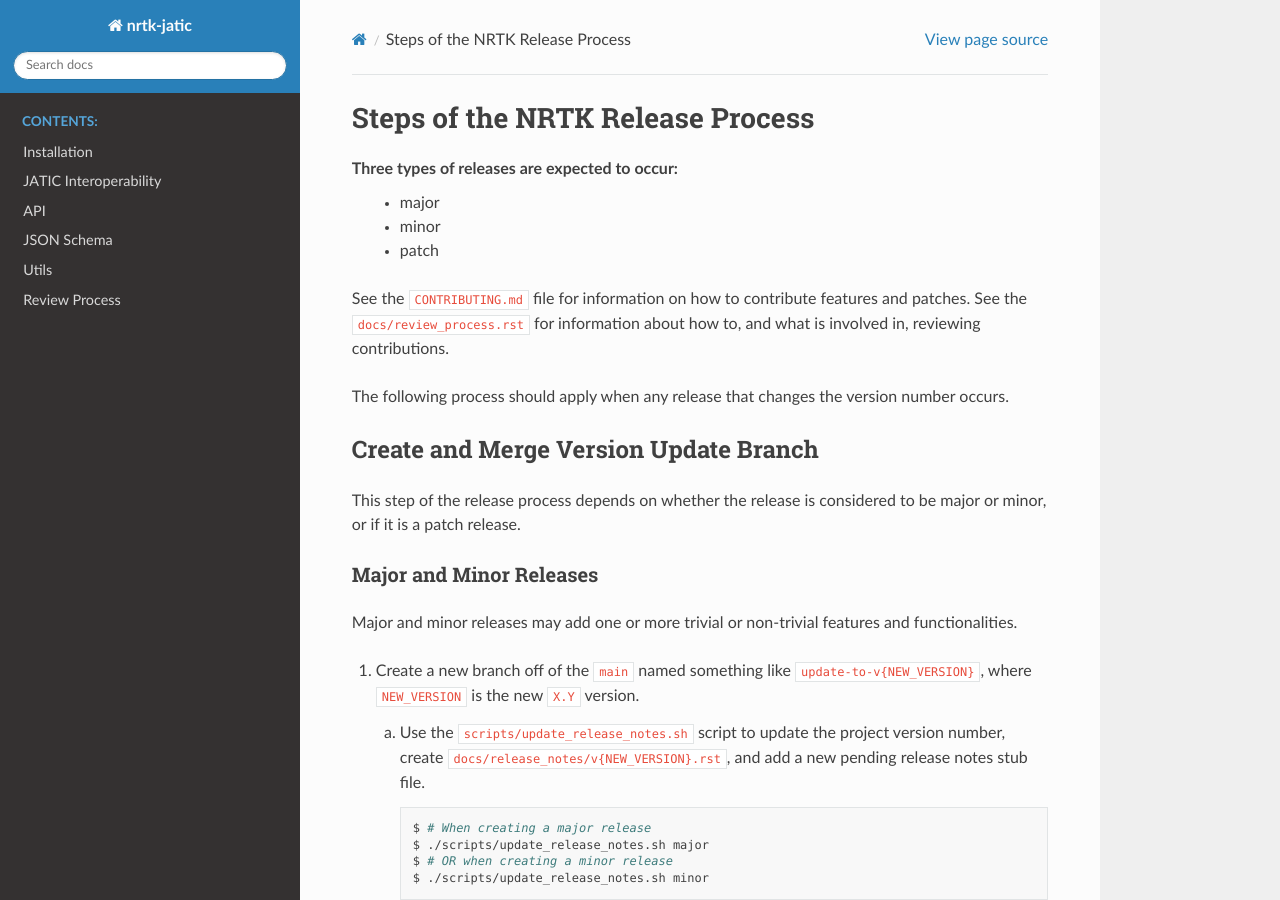
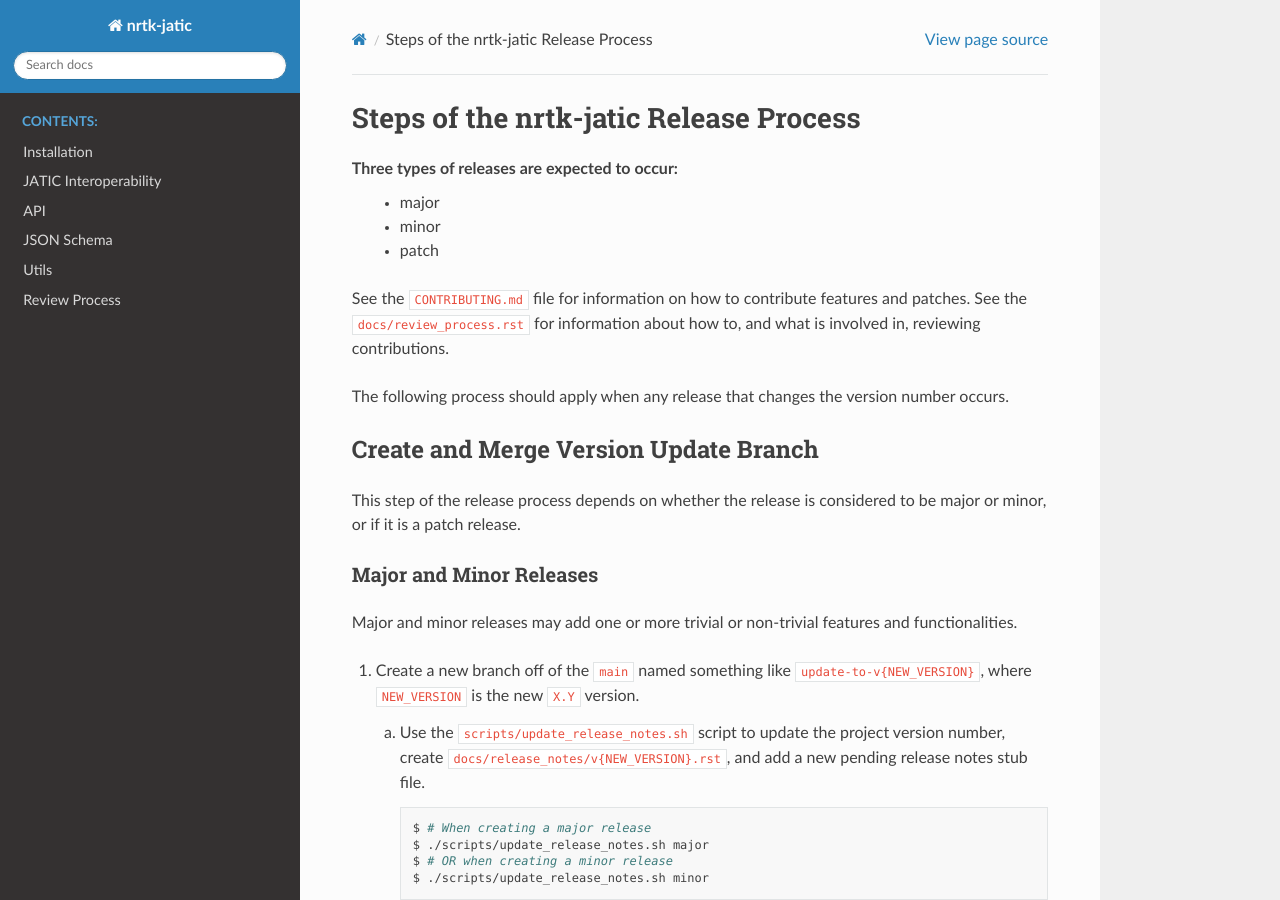
Before and after one commit to Kitware/nrtk-jatic, a Sphinx documentation site: the page built from docs/release_process.rst, in a window 1280 px wide and 900 px high. Built offline with Sphinx 7.4.7 and the Read the Docs theme 2.0.0, drawn with Linux system fonts in a browser that asks for light colours; pages that are not in the unit, such as notebooks, are missing from menus; the version number is read from the project's files by our own code; some of the changed text lies outside the part shown.

Commit message:
Auto Merge Request - b2c381b2

```diff
--- a/docs/release_process.rst
+++ b/docs/release_process.rst
@@ -1,4 +1,4 @@
-Steps of the NRTK Release Process
+Steps of the nrtk-jatic Release Process
 =================================
 Three types of releases are expected to occur:
   - major
@@ -173,7 +173,7 @@
 After creating and pushing a new version tag, a GitLab "release" should be
 made.
 
-a. Navigate to the GitLab `Releases page`_ for the nrtk repository.
+a. Navigate to the GitLab `Releases page`_ for the nrtk-jatic repository.
 
 b. Click the "Create a new release" button (or go `here
    <gitlab-new-release-page_>`_).
@@ -196,6 +196,6 @@
 
 
 .. _Poetry's version command: https://python-poetry.org/docs/cli/#version
-.. _Releases page: https://gitlab.jatic.net/jatic/kitware/nrtk/-/releases
-.. _gitlab-new-release-page: https://gitlab.jatic.net/jatic/kitware/nrtk/-/releases/new
+.. _Releases page: https://gitlab.jatic.net/jatic/kitware/nrtk-jatic/-/releases
+.. _gitlab-new-release-page: https://gitlab.jatic.net/jatic/kitware/nrtk-jatic/-/releases/new
 .. _gitlab-release-using-cicd: https://docs.gitlab.com/ee/user/project/releases/#creating-a-release-by-using-a-cicd-job
```
